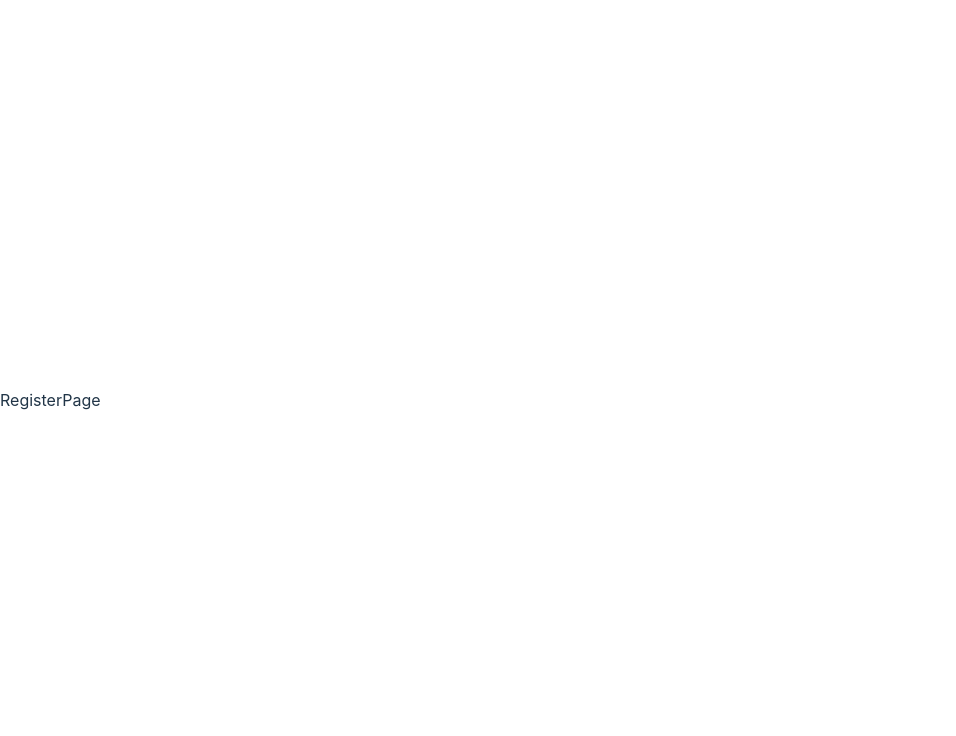
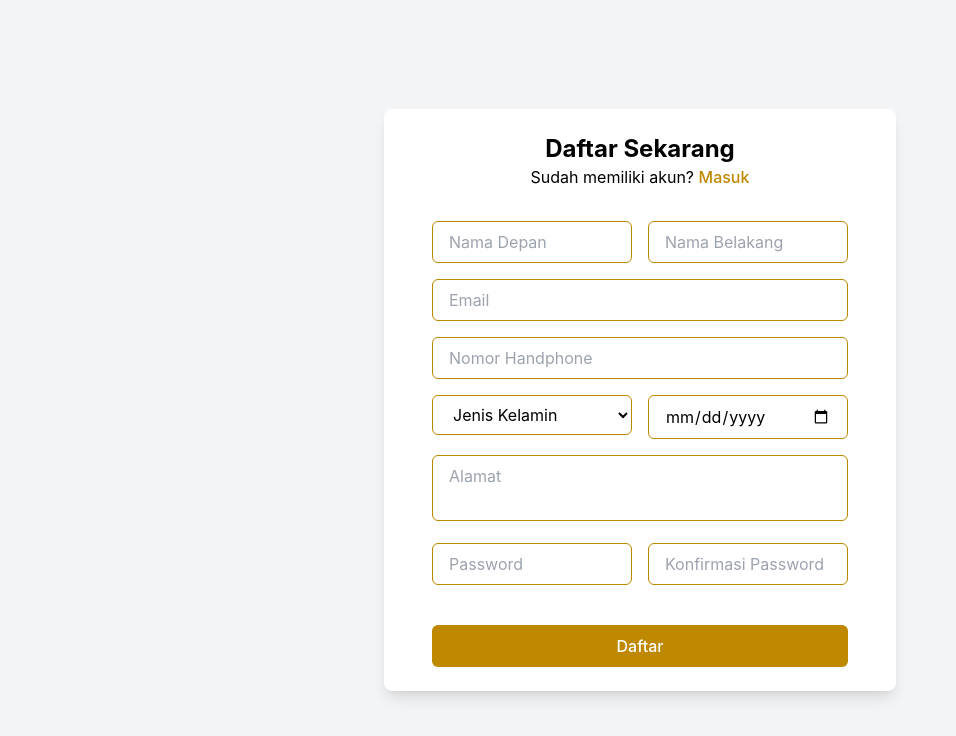
Before and after one commit to group-01-airbnb-project/FE-AirBnB, a React (Vite) app: page /register in a window 1280 px wide. Shown: the top 736 px of the page, without its empty margins (0-956 px from the left). Built offline with nearby package versions, Linux system fonts and the light colour scheme.

Commit message:
membuat register page

```diff
--- a/src/App.tsx
+++ b/src/App.tsx
@@ -7,7 +7,7 @@ const App = () => {
   return (
     <BrowserRouter>
       <Routes>
-        <Route path="/" element={<LoginPage />} />
+        <Route path="login" element={<LoginPage />} />
         <Route path="register" element={<RegisterPage />} />
       </Routes>
     </BrowserRouter>
--- a/src/pages/RegisterPage.tsx
+++ b/src/pages/RegisterPage.tsx
@@ -1,9 +1,198 @@
-import React from 'react'
+import React, { useState } from "react";
+import { Link } from "react-router-dom";
 
-const RegisterPage = () => {
+const RegisterPage: React.FC = () => {
+  const [first_name, setFirstName] = useState("");
+  const [last_name, setLastName] = useState("");
+  const [email, setEmail] = useState("");
+  const [phone, setPhone] = useState("");
+  const [gender, setGender] = useState("");
+  const [birth_date, setBirthdate] = useState("");
+  const [address, setAddress] = useState("");
+  const [password, setPassword] = useState("");
+  const [confirmPassword, setConfirmPassword] = useState("");
+
+  const handleFirstNameChange = (e: React.ChangeEvent<HTMLInputElement>) => {
+    setFirstName(e.target.value);
+  };
+
+  const handleLastNameChange = (e: React.ChangeEvent<HTMLInputElement>) => {
+    setLastName(e.target.value);
+  };
+
+  const handleEmailChange = (e: React.ChangeEvent<HTMLInputElement>) => {
+    setEmail(e.target.value);
+  };
+
+  const handlePhoneChange = (e: React.ChangeEvent<HTMLInputElement>) => {
+    setPhone(e.target.value);
+  };
+
+  const handleGenderChange = (e: React.ChangeEvent<HTMLSelectElement>) => {
+    setGender(e.target.value);
+  };
+
+  const handleBirthdateChange = (e: React.ChangeEvent<HTMLInputElement>) => {
+    setBirthdate(e.target.value);
+  };
+
+  const handleAddressChange = (e: React.ChangeEvent<HTMLTextAreaElement>) => {
+    setAddress(e.target.value);
+  };
+
+  const handlePasswordChange = (e: React.ChangeEvent<HTMLInputElement>) => {
+    setPassword(e.target.value);
+  };
+
+  const handleConfirmPasswordChange = (
+    e: React.ChangeEvent<HTMLInputElement>
+  ) => {
+    setConfirmPassword(e.target.value);
+  };
+
+  const handleSubmit = (e: React.FormEvent<HTMLFormElement>) => {
+    e.preventDefault();
+    console.log("First Name:", first_name);
+    console.log("Last Name:", last_name);
+    console.log("Email:", email);
+    console.log("Phone Number:", phone);
+    console.log("Gender:", gender);
+    console.log("Birthdate:", birth_date);
+    console.log("Address:", address);
+    console.log("Password:", password);
+    console.log("Confirm Password:", confirmPassword);
+  };
+
   return (
-    <div>RegisterPage</div>
-  )
-}
+    <div className="flex justify-center items-center bg-gray-100 h-screen w-screen">
+      <div className="max-w-lg w-full mx-auto">
+        <div className="bg-white rounded-lg shadow-lg p-12 py-6">
+          <h2 className="text-2xl font-bold text-black text-center">
+            Daftar Sekarang
+          </h2>
+          <p className="text-black mb-8 text-center">
+            Sudah memiliki akun? {" "}
+            <Link to="/login" className="text-main-color">
+              Masuk
+            </Link>
+          </p>
+          <form onSubmit={handleSubmit}>
+            <div className="grid grid-cols-2 gap-4 mb-4">
+              <div>
+                <input
+                  type="text"
+                  id="firstName"
+                  placeholder="Nama Depan"
+                  className="border border-main-color bg-white text-black px-4 py-2 w-full rounded-md"
+                  value={first_name}
+                  onChange={handleFirstNameChange}
+                  required
+                />
+              </div>
+              <div>
+                <input
+                  type="text"
+                  id="lastName"
+                  placeholder="Nama Belakang"
+                  className="border border-main-color bg-white text-black px-4 py-2 w-full rounded-md"
+                  value={last_name}
+                  onChange={handleLastNameChange}
+                  required
+                />
+              </div>
+            </div>
+            <div className="mb-4">
+              <input
+                type="email"
+                id="email"
+                placeholder="Email"
+                className="border border-main-color bg-white text-black px-4 py-2 w-full rounded-md"
+                value={email}
+                onChange={handleEmailChange}
+                required
+              />
+            </div>
+            <div className="mb-4">
+              <input
+                type="tel"
+                id="phone"
+                placeholder="Nomor Handphone"
+                className="border border-main-color bg-white text-black px-4 py-2 w-full rounded-md"
+                value={phone}
+                onChange={handlePhoneChange}
+                required
+              />
+            </div>
+            <div className="grid grid-cols-2 gap-4 mb-4">
+              <div>
+                <select
+                  id="gender"
+                  className="border border-main-color bg-white text-black px-4 py-2 w-full rounded-md"
+                  value={gender}
+                  onChange={handleGenderChange}
+                  required
+                >
+                  <option value="">Jenis Kelamin</option>
+                  <option value="male">Laki-Laki</option>
+                  <option value="female">Perempuan</option>
+                </select>
+              </div>
+              <div>
+                <input
+                  type="date"
+                  id="birthdate"
+                  className="border border-main-color bg-white text-black px-4 py-2 w-full rounded-md"
+                  value={birth_date}
+                  onChange={handleBirthdateChange}
+                  required
+                />
+              </div>
+            </div>
+            <div className="mb-4">
+              <textarea
+                id="address"
+                placeholder="Alamat"
+                className="border border-main-color bg-white text-black px-4 py-2 w-full rounded-md resize-none"
+                value={address}
+                onChange={handleAddressChange}
+                required
+              ></textarea>
+            </div>
+            <div className="grid grid-cols-2 gap-4 mb-4">
+              <div>
+                <input
+                  type="password"
+                  id="password"
+                  placeholder="Password"
+                  className="border border-main-color bg-white text-black px-4 py-2 w-full rounded-md"
+                  value={password}
+                  onChange={handlePasswordChange}
+                  required
+                />
+              </div>
+              <div>
+                <input
+                  type="password"
+                  id="confirmPassword"
+                  placeholder="Konfirmasi Password"
+                  className="border border-main-color bg-white text-black px-4 py-2 w-full rounded-md"
+                  value={confirmPassword}
+                  onChange={handleConfirmPasswordChange}
+                  required
+                />
+              </div>
+            </div>
+            <button
+              type="submit"
+              className="bg-main-color text-white py-2 px-4 rounded-md w-full hover:bg-black mt-6"
+            >
+              Daftar
+            </button>
+          </form>
+        </div>
+      </div>
+    </div>
+  );
+};
 
-export default RegisterPage
+export default RegisterPage;
```
